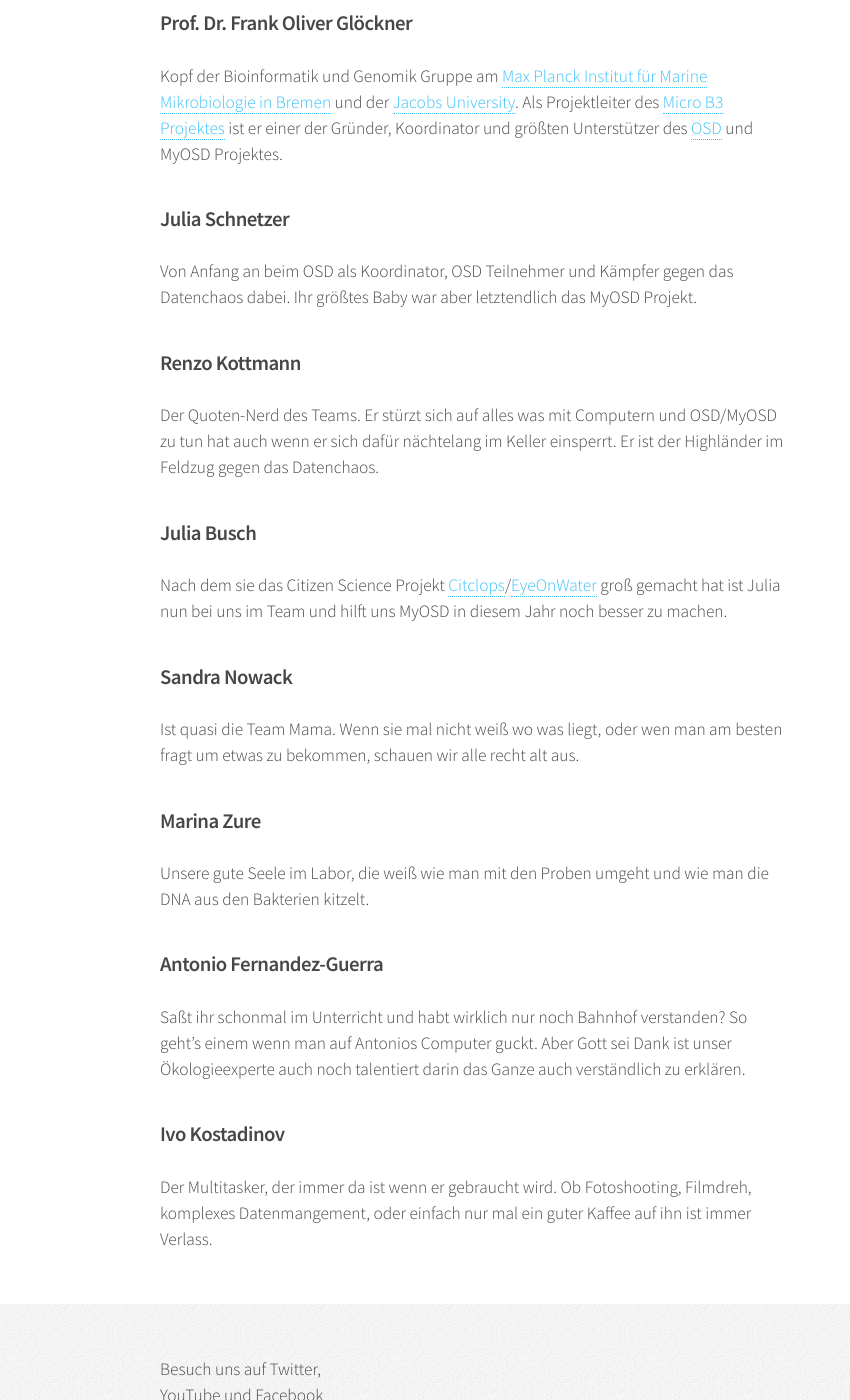
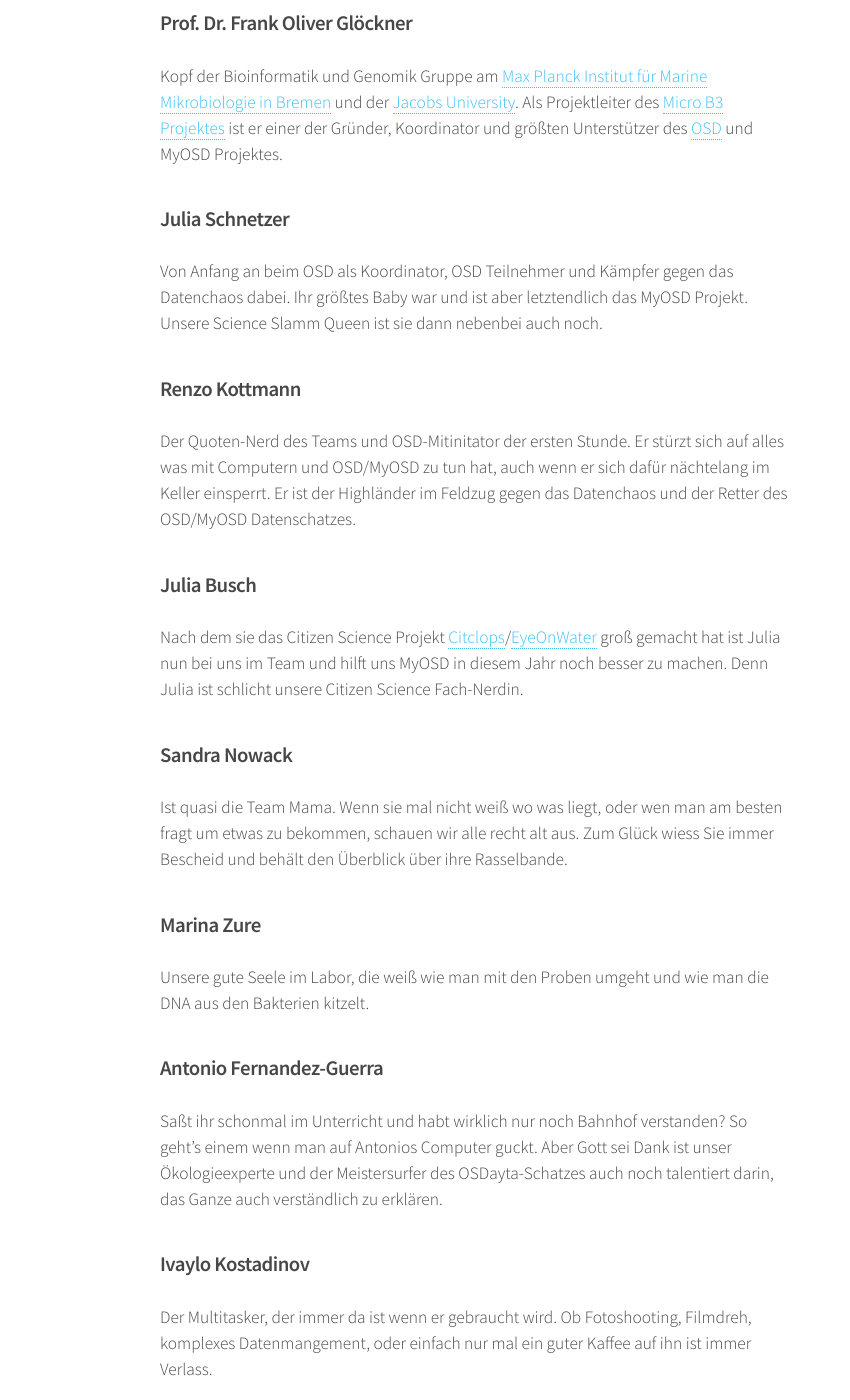
Before and after one commit to myosd/myosd.github.io, a Jekyll site: the page built from team/index.md, in a window 1280 px wide and 1400 px high, scrolled down 277 px. Shown: the whole window, without its empty margins (0-850 px from the left). Built offline with Jekyll 4.4.1, drawn with Linux system fonts in a browser that asks for light colours.

Commit message:
noch ein paar ergaenzende formulierungen...

```diff
--- a/team/index.md
+++ b/team/index.md
@@ -4,30 +4,26 @@ layout: page
 published: true
 ---
 
-
-
-
-
 ### Prof. Dr. Frank Oliver Glöckner
 Kopf der Bioinformatik und Genomik Gruppe am [Max Planck Institut für Marine Mikrobiologie in Bremen](http://www.mpi-bremen.de) und der [Jacobs University](http://www.jacobs-university.de). Als Projektleiter des [Micro B3 Projektes](https://www.microb3.eu) ist er einer der Gründer, Koordinator und größten Unterstützer des [OSD](http://www.oceansamplingday.org) und MyOSD Projektes.
 
 ### Julia Schnetzer
-Von Anfang an beim OSD als Koordinator, OSD Teilnehmer und Kämpfer gegen das Datenchaos dabei. Ihr größtes Baby war aber letztendlich das MyOSD Projekt.
+Von Anfang an beim OSD als Koordinator, OSD Teilnehmer und Kämpfer gegen das Datenchaos dabei. Ihr größtes Baby war und ist aber letztendlich das MyOSD Projekt. Unsere Science Slamm Queen ist sie dann nebenbei auch noch.
 
 ### Renzo Kottmann
-Der Quoten-Nerd des Teams. Er stürzt sich auf alles was mit Computern und OSD/MyOSD zu tun hat auch wenn er sich dafür nächtelang im Keller einsperrt. Er ist der Highländer im Feldzug gegen das Datenchaos.
+Der Quoten-Nerd des Teams und OSD-Mitinitator der ersten Stunde. Er stürzt sich auf alles was mit Computern und OSD/MyOSD zu tun hat, auch wenn er sich dafür nächtelang im Keller einsperrt. Er ist der Highländer im Feldzug gegen das Datenchaos und der Retter des OSD/MyOSD Datenschatzes.
 
 ### Julia Busch
-Nach dem sie das Citizen Science Projekt [Citclops](http://www.citclops.eu)/[EyeOnWater](http://eyeonwater.org/color/welcome.php) groß gemacht hat ist Julia nun bei uns im Team und hilft uns MyOSD in diesem Jahr noch besser zu machen.
+Nach dem sie das Citizen Science Projekt [Citclops](http://www.citclops.eu)/[EyeOnWater](http://eyeonwater.org/color/welcome.php) groß gemacht hat ist Julia nun bei uns im Team und hilft uns MyOSD in diesem Jahr noch besser zu machen. Denn Julia ist schlicht unsere Citizen Science Fach-Nerdin.
 
 ### Sandra Nowack
-Ist quasi die Team Mama. Wenn sie mal nicht weiß wo was liegt, oder wen man am besten fragt um etwas zu bekommen, schauen wir alle recht alt aus.
+Ist quasi die Team Mama. Wenn sie mal nicht weiß wo was liegt, oder wen man am besten fragt um etwas zu bekommen, schauen wir alle recht alt aus. Zum Glück wiess Sie immer Bescheid und behält den Überblick über ihre Rasselbande.
 
 ### Marina Zure
 Unsere gute Seele im Labor, die weiß wie man mit den Proben umgeht und wie man die DNA aus den Bakterien kitzelt.
 
 ### Antonio Fernandez-Guerra
-Saßt ihr schonmal im Unterricht und habt wirklich nur noch Bahnhof verstanden? So geht's einem wenn man auf Antonios Computer guckt. Aber Gott sei Dank ist unser Ökologieexperte auch noch talentiert darin das Ganze auch verständlich zu erklären.
+Saßt ihr schonmal im Unterricht und habt wirklich nur noch Bahnhof verstanden? So geht's einem wenn man auf Antonios Computer guckt. Aber Gott sei Dank ist unser Ökologieexperte und der Meistersurfer des OSDayta-Schatzes auch noch talentiert darin, das Ganze auch verständlich zu erklären.
 
-### Ivo Kostadinov
+### Ivaylo Kostadinov
 Der Multitasker, der immer da ist wenn er gebraucht wird. Ob Fotoshooting, Filmdreh, komplexes Datenmangement, oder einfach nur mal ein guter Kaffee auf ihn ist immer Verlass.
```
